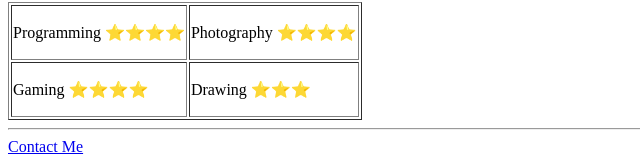
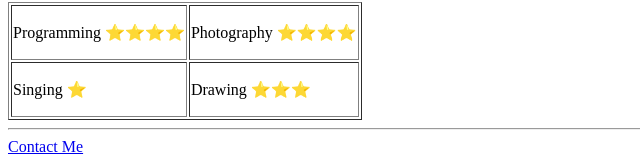
Before and after one commit to mikagellizeau/cv, a plain HTML site: page index.html in a window 1280 px wide. Shown: the part 805-966 px from the top of the page, 0-640 px from the left. Drawn offline with Linux system fonts and the light colour scheme.

Commit message:
Add files via upload

```diff
--- a/index.html
+++ b/index.html
@@ -54,7 +54,7 @@
         <td><p>Photography ⭐⭐⭐⭐</p></td>
       </tr>
       <tr>
-        <td><p>Gaming ⭐⭐⭐⭐</p></td>
+        <td><p>Singing ⭐</p></td>
         <td><p>Drawing ⭐⭐⭐</p></td>
       </tr>
     </table>
```
